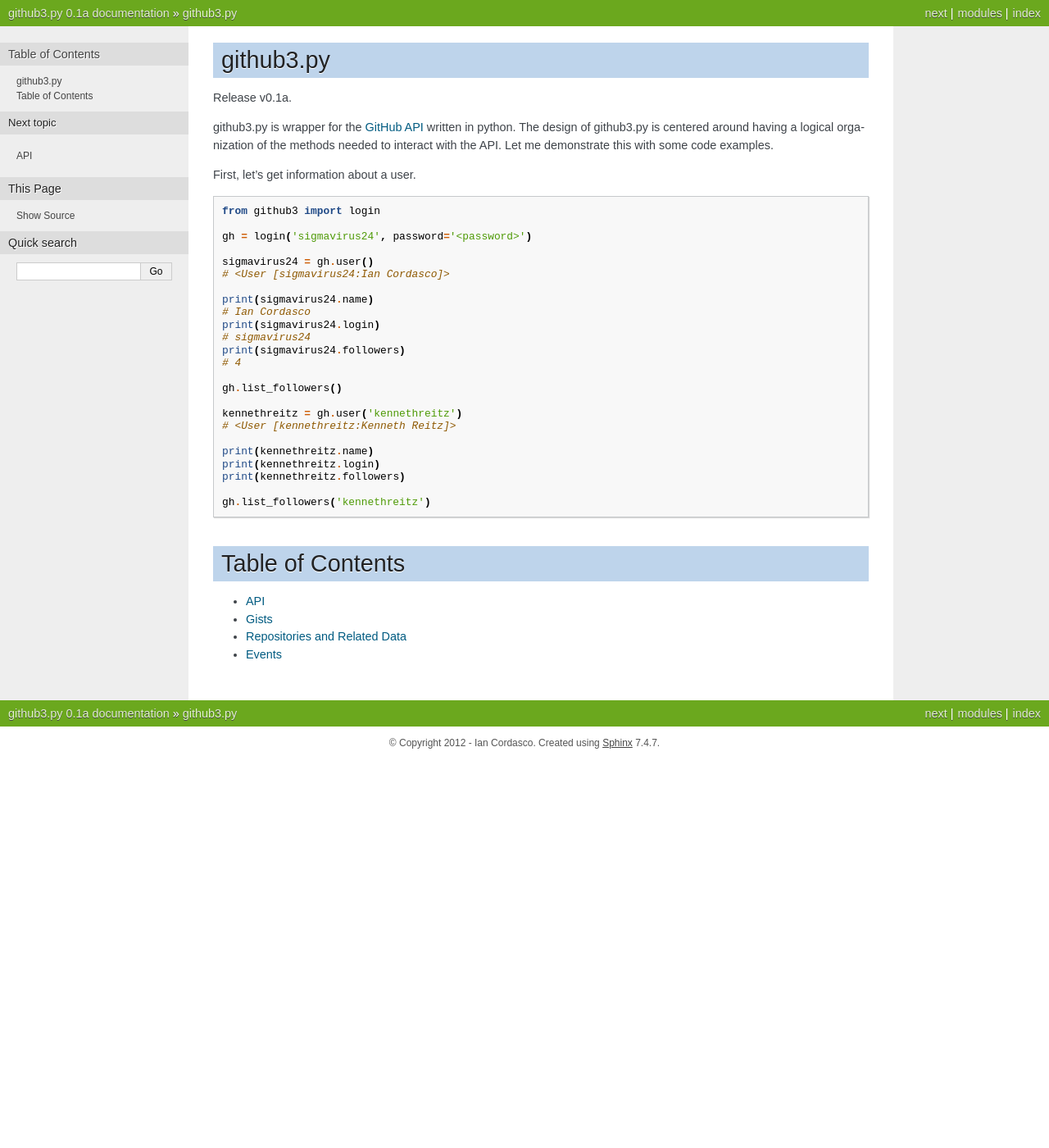
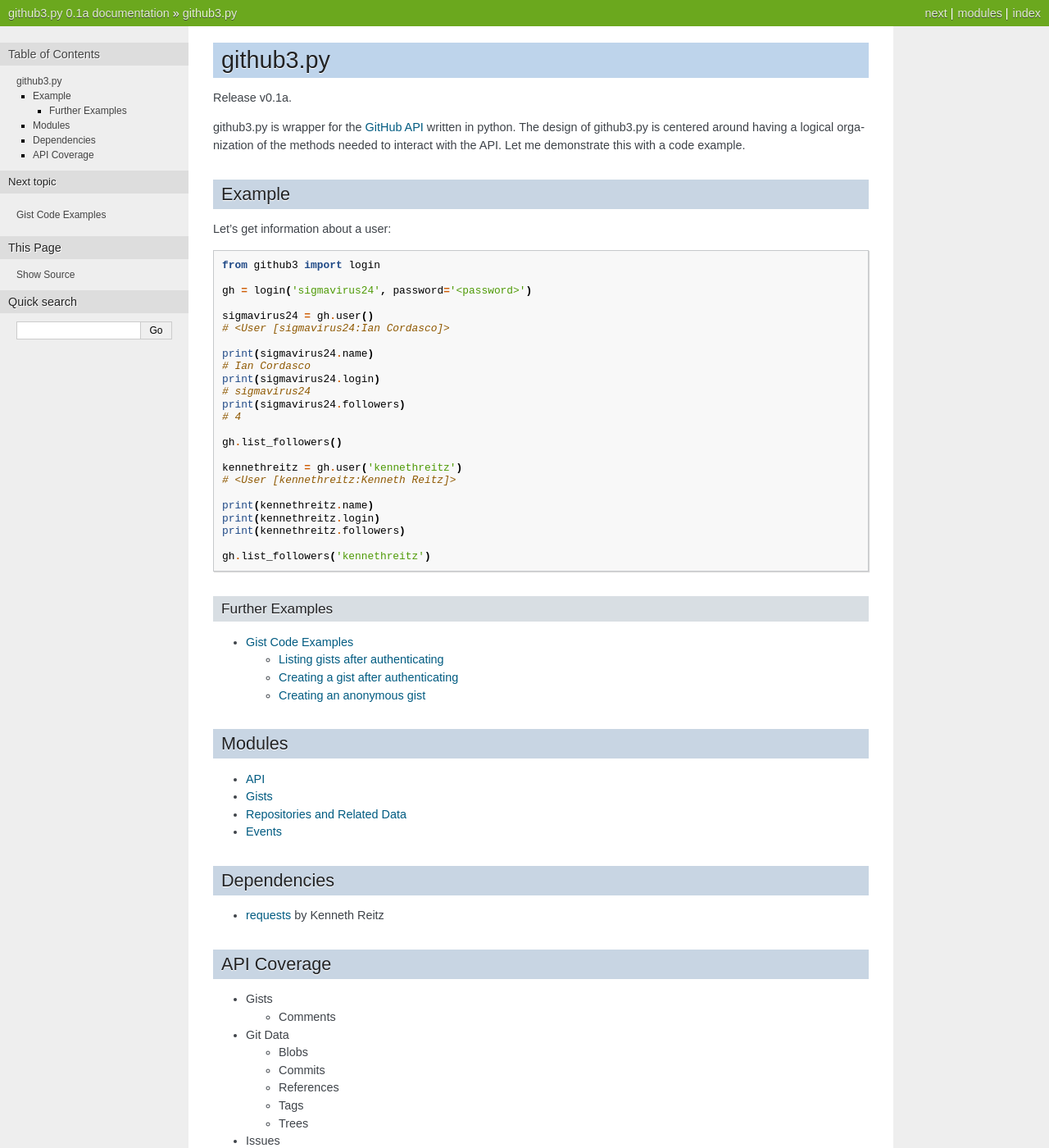
Before and after one commit to sigmavirus24/github3.py, a Sphinx documentation site: the page built from docs/index.rst, in a window 1280 px wide and 1400 px high. Shown: the whole window at 82% size. Built offline with Sphinx 7.4.7, drawn with Linux system fonts in a browser that asks for light colours; some of the changed text lies outside the part shown.

Commit message:
More documentation.

```diff
--- /dev/null
+++ b/docs/examples/gists.rst
@@ -0,0 +1,51 @@
+.. _gists:
+
+Gist Code Examples
+==================
+
+Examples with gists
+
+
+Listing gists after authenticating
+----------------------------------
+
+::
+
+    from github3 import login
+
+    gh = login(username, password)
+    gists = gh.list_gists()
+
+Creating a gist after authenticating
+------------------------------------
+
+::
+
+    from github3 import login
+
+    gh = login(username, password)
+    files = {'spam.txt' : {'content':
+        'What... is the air-speed velocity of an unladen swallow?'}
+        }
+    gist = gh.create_gist('Answer this to cross the bridge', files, public=False)
+    # gist == <Gist [gist-id]>
+    print(gist.html_url)
+
+
+Creating an anonymous gist
+--------------------------
+
+::
+
+    from github3 import create_gist
+
+    files = {'spam.txt' : {'content':
+        'What... is the air-speed velocity of an unladen swallow?'}
+        }
+    gist = create_gist('Answer this to cross the bridge', files, public=False)
+    gist.list_comments()
+    # []
+    comment = gist.create_comment('Bogus. This will not work.')
+    # Which of course it didn't, because you're not logged in
+    # comment == None
+    print(gist.html_url)
--- a/docs/index.rst
+++ b/docs/index.rst
@@ -5,12 +5,12 @@ Release v\ |version|.
 
 github3.py is wrapper for the `GitHub API`_ written in python. The design of
 github3.py is centered around having a logical organization of the methods
-needed to interact with the API. Let me demonstrate this with some code
-examples.
+needed to interact with the API. Let me demonstrate this with a code example.
 
-First, let's get information about a user.
+Example
+-------
 
-::
+Let's get information about a user::
 
     from github3 import login
 
@@ -38,13 +38,22 @@ First, let's get information about a user.
     gh.list_followers('kennethreitz')
 
 
+Further Examples
+~~~~~~~~~~~~~~~~
+
+.. toctree::
+    :maxdepth: 2
+
+    examples/gists
+
+
 .. links
 
 .. _GitHub API: http://developer.github.com
 
 
-Table of Contents
-=================
+Modules
+-------
 
 .. toctree::
     :maxdepth: 1
@@ -53,3 +62,65 @@ Table of Contents
     gists
     repos
     events
+
+
+Dependencies
+------------
+
+- requests_ by Kenneth Reitz
+
+.. _requests: https://github.com/kennethreitz/requests
+
+
+API Coverage
+------------
+
+- Gists
+
+  - Comments
+
+- Git Data
+
+  - Blobs
+  - Commits
+  - References
+  - Tags
+  - Trees
+
+- Issues
+
+  - Comments
+  - Events
+  - Labels
+  - Milestones
+
+- Orgs
+
+  - Members
+  - Teams
+
+- Pull Requests
+
+  - Review Comments
+
+- Repos
+
+  - Collaborators
+  - Comments
+  - Commits
+  - Contents
+  - Downloads
+  - Forks
+  - Keys
+  - Watching
+  - Hooks
+
+- Users
+
+  - Emails
+  - Followers
+  - Keys
+
+- Events
+
+  - Types
```
Also changed, not shown: github3/__init__.py (+1 -8 lines).
